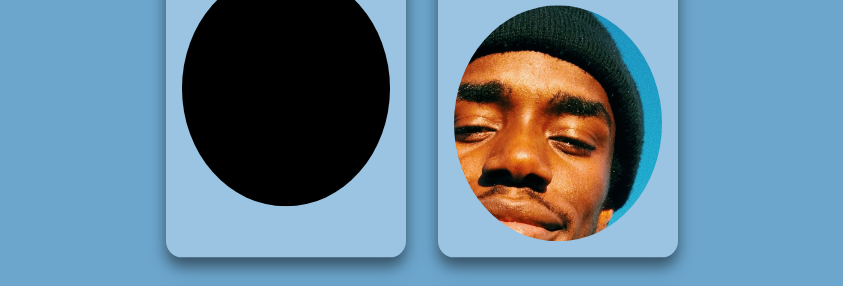
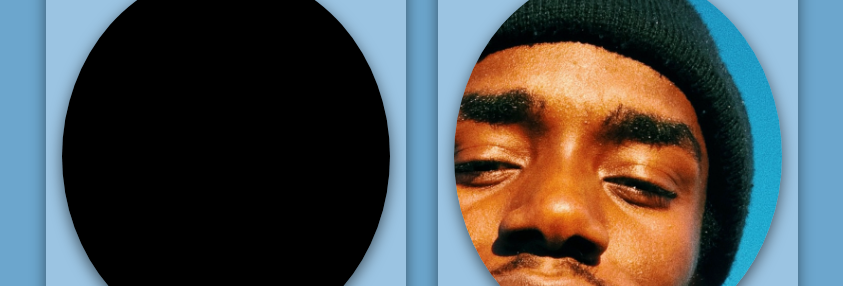
Before and after one commit to developersmentorsinternational/larry-simiyu-UI, a plain HTML site: page aboutPage.html in a window 1280 px wide. Shown: the part 246-532 px from the top of the page, without its empty margins (218-1061 px from the left). Drawn offline with nearby package versions, Linux system fonts and the light colour scheme.

Commit message:
shadows added to the image element

```diff
--- a/less/landingPage.less
+++ b/less/landingPage.less
@@ -317,7 +317,7 @@
 
  .card {
     //border: 1px solid black;
-    width: 30%;
+    width: 45%;
     margin: 1rem;
     border-radius: 1rem;
     background-color: @card-color;
@@ -332,6 +332,11 @@
     animation: float 6s ease-in-out infinite;
     color: @btn-border-color;
     //border: 1px solid black;
+
+        img {
+            box-shadow: 0 5px 15px 0px rgba(0,0,0,0.6);
+            transform: translatey(0px);
+        }
 
             @media @phone {
                 .phone-width();
```
Also changed, not shown: css/index.css. Lines whose indentation alone changed are shown as unchanged.
